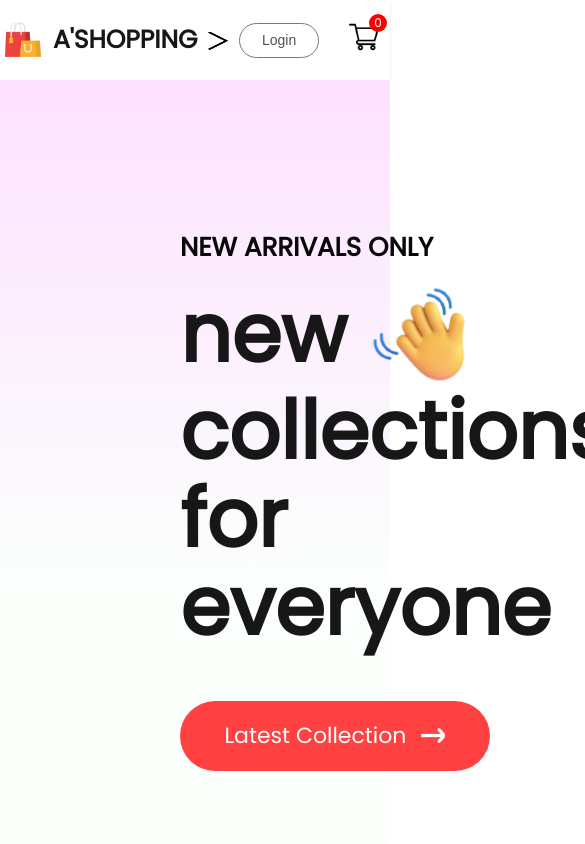
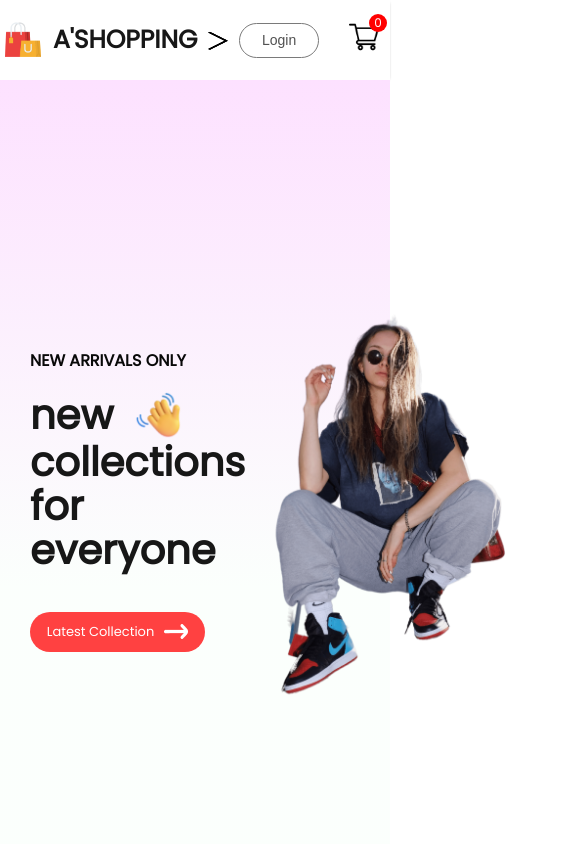
Before and after one commit to Albion007/A-Shopping-E-commerce, a React (Create React App) app: page / in a window 390 px wide. Shown: the top 844 px of the page, 585 px wide, since content can reach past the window. Built offline with nearby package versions, Linux system fonts and the light colour scheme.

Commit message:
responsive

```diff
--- a/src/Components/Hero/Hero.css
+++ b/src/Components/Hero/Hero.css
@@ -56,3 +56,71 @@
     width: 500px;
     height: auto;
 }
+@media(max-width:1280px){
+    .hero-left{
+        padding-left: 100px;
+    }
+    .hero-left h2{
+        font-size: 22px;
+    }
+    .hero-left p{
+        font-size: 60px;
+    }
+    .hero-hand-icon img{
+        width: 80px;
+    }
+    .hero-latest-btn{
+        gap: 10px;
+        width: 250px;
+        height: 60px;
+        margin-top: 20px;
+        font-size: 18px;
+    }
+    .hero-right img{
+        width: 500px;
+    }
+}
+@media(max-width:1024px) {
+    .hero-left {
+        padding-left: 80px;
+    }
+    .hero-left h2 {
+        font-size: 20px;
+    }
+    .hero-left p {
+        font-size: 60px;
+    }
+    .hero-hand-icon img {
+        width: 65px;
+    }
+    .hero-latest-btn {
+        width: 220px;
+        height: 50px;
+        font-size: 16px;
+    }
+    .hero-right img {
+        width: 400px;
+    }
+}
+@media(max-width:800px) {
+    .hero-left {
+        padding-left: 30px;
+    }
+    .hero-left h2 {
+        font-size: 16px;
+    }
+    .hero-left p {
+        font-size: 40px;
+    }
+    .hero-hand-icon img {
+        width: 50px;
+    }
+    .hero-latest-btn {
+        width: 175px;
+        height: 40px;
+        font-size: 13px;
+    }
+    .hero-right img {
+        width: 300px;
+    }
+}
```
